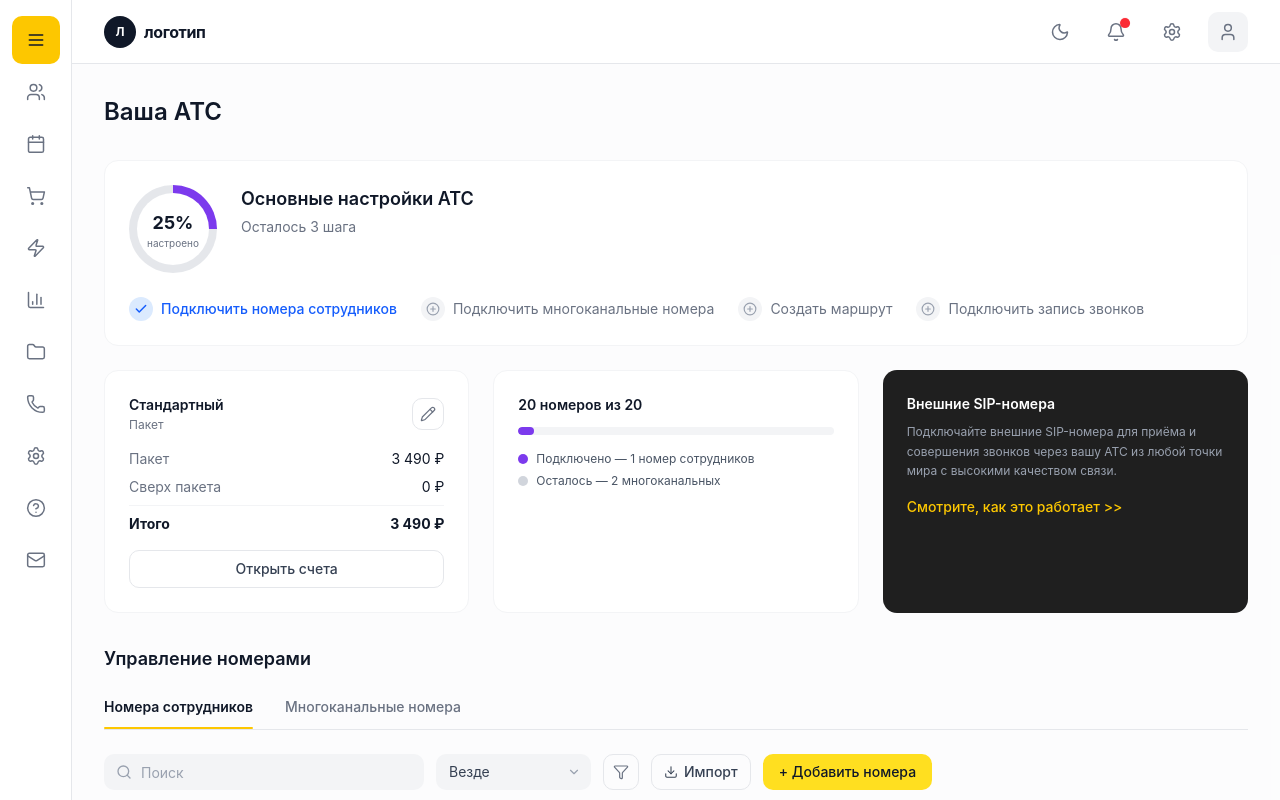
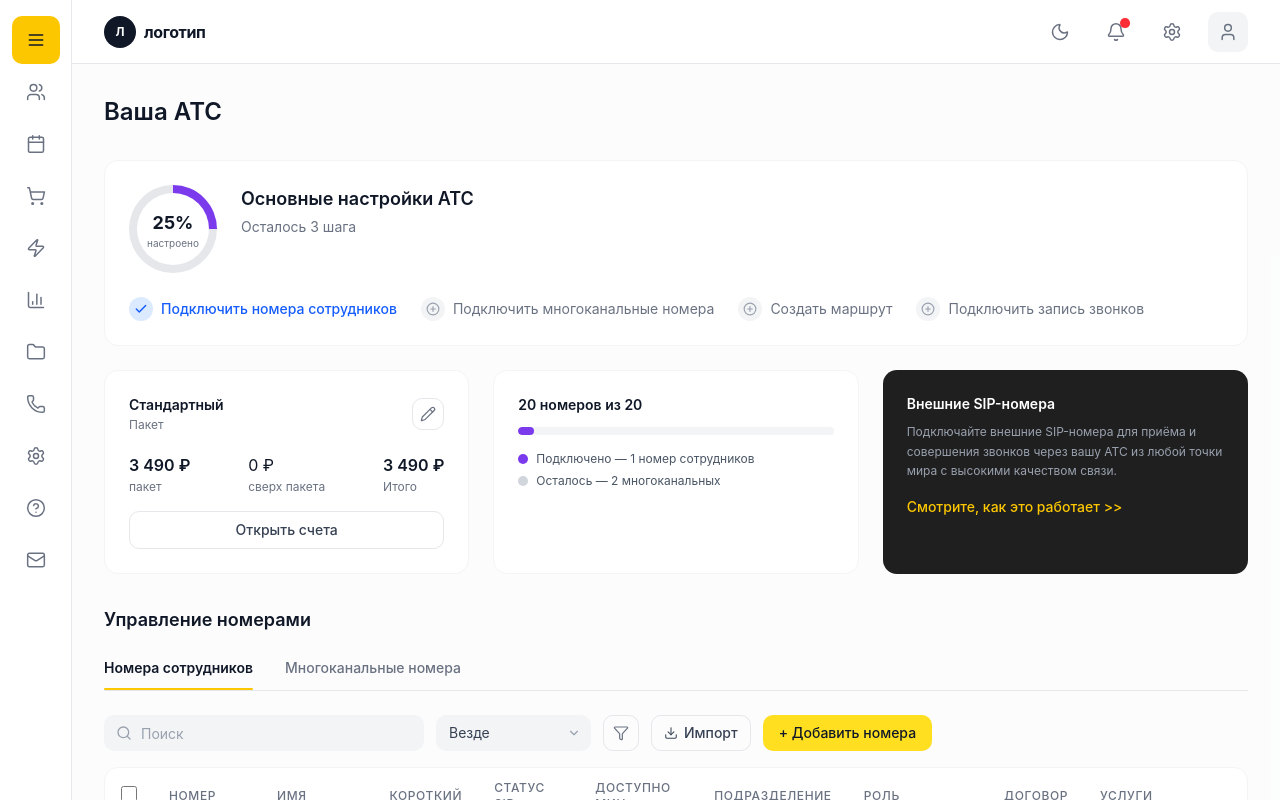
Before and after one commit to VeronikaVinogradova/Images, a Next.js app: page / in a window 1280 px wide. Shown: the top 800 px of the page. Built offline with nearby package versions, Linux system fonts and the light colour scheme.

Commit message:
af3b1bce-a21b-41e2-845c-2924ba70b008

```diff
--- a/src/app/page.tsx
+++ b/src/app/page.tsx
@@ -478,7 +478,7 @@ export default function Home() {
               <div className="grid grid-cols-1 md:grid-cols-3 gap-6 mb-8">
                 {/* Tariff Card */}
                 <div className="bg-white rounded-xl border border-gray-100 p-6">
-                  <div className="flex items-center justify-between mb-4">
+                  <div className="flex items-center justify-between mb-5">
                     <div>
                       <h3 className="text-sm font-semibold text-gray-900">Стандартный</h3>
                       <p className="text-xs text-gray-500 mt-0.5">Пакет</p>
@@ -487,18 +487,18 @@ export default function Home() {
                       <Pencil size={16} strokeWidth={1.8} />
                     </button>
                   </div>
-                  <div className="space-y-2">
-                    <div className="flex justify-between text-sm">
-                      <span className="text-gray-500">Пакет</span>
-                      <span className="text-gray-900">3 490 ₽</span>
+                  <div className="flex justify-between">
+                    <div>
+                      <span className="text-base font-semibold text-gray-900">3 490 ₽</span>
+                      <p className="text-xs text-gray-500 mt-0.5">пакет</p>
                     </div>
-                    <div className="flex justify-between text-sm">
-                      <span className="text-gray-500">Сверх пакета</span>
-                      <span className="text-gray-900">0 ₽</span>
+                    <div>
+                      <span className="text-base text-gray-900">0 ₽</span>
+                      <p className="text-xs text-gray-500 mt-0.5">сверх пакета</p>
                     </div>
-                    <div className="border-t border-gray-100 pt-2 flex justify-between text-sm font-bold">
-                      <span className="text-gray-900">Итого</span>
-                      <span className="text-gray-900">3 490 ₽</span>
+                    <div>
+                      <span className="text-base font-semibold text-gray-900">3 490 ₽</span>
+                      <p className="text-xs text-gray-500 mt-0.5">Итого</p>
                     </div>
                   </div>
                   <button className="mt-4 w-full px-4 py-2 border border-gray-200 text-sm font-medium text-gray-700 rounded-lg hover:bg-gray-50 transition-colors">
```
